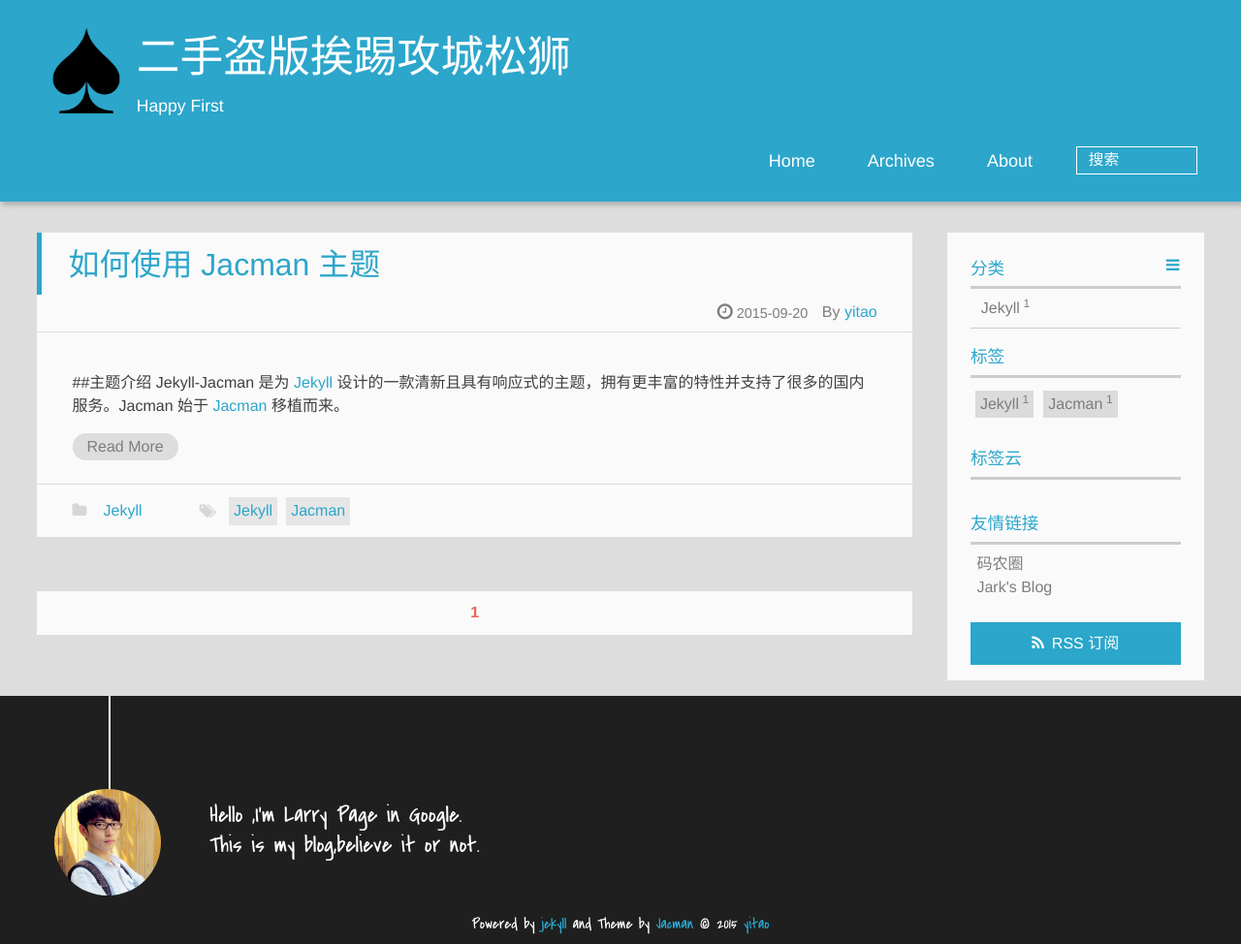
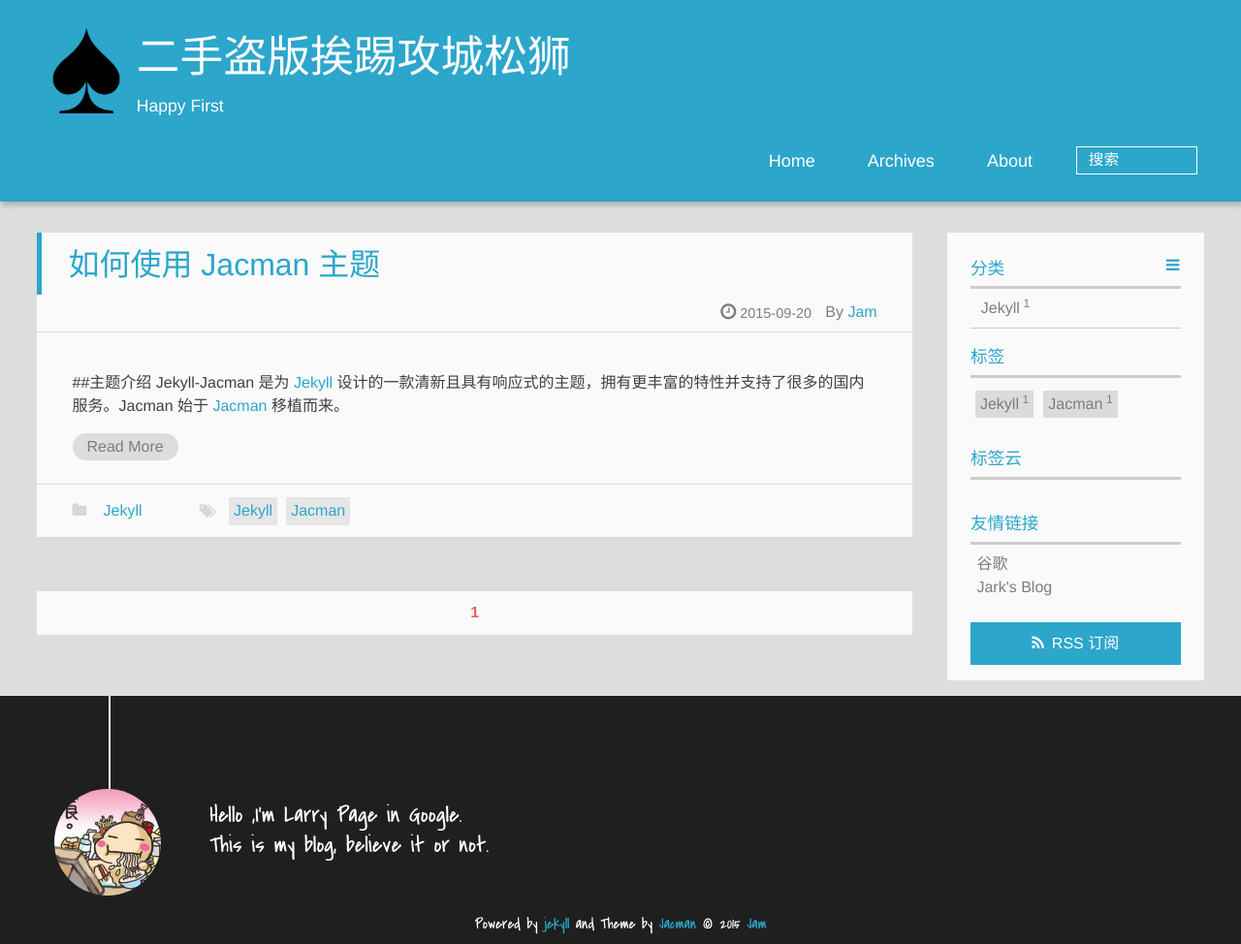
Before and after one commit to geminixing/geminixing.github.io, a Jekyll site: the page built from index.html, in a window 1280 px wide. Shown: the whole page at 97% size. Built offline with Jekyll 4.4.1, drawn with Linux system fonts in a browser that asks for light colours; Markdown is read by kramdown in place of the engine named in the settings; the list of posts is cut into pages by our own code.

Commit message:
xiuxiu
xiuxiu

```diff
--- a/_config.yml
+++ b/_config.yml
@@ -88,9 +88,9 @@ share_button: true #enable share buttons if true
 
 #### Author information
 author:
-  name: yitao      ## e.g. wuchong Author name
+  name: Jam      ## e.g. wuchong Author name
   intro_line1:  "Hello ,I'm Larry Page in Google."    ## your introduction on the bottom of the page
-  intro_line2:  "This is my blog,believe it or not."  ## the 2nd line
+  intro_line2:  "This is my blog, believe it or not."  ## the 2nd line
   weibo:      ## e.g. wuchong1014 or 2176287895 for http://weibo.com/2176287895
   weibo_verifier:  ## e.g. b3593ceb Your weibo-show widget verifier ,if you use weibo-show it is needed.
   tsina:      ## e.g. 2176287895  Your weibo ID,It will be used in share button.
@@ -114,7 +114,7 @@ toc:
 
 #### Links
 links:
-  码农圈: https://coderq.com
+  谷歌: https://www.google.com
   Jark's Blog: http://wuchong.me
 
 #### Comment
```
Also changed, not shown: assets/img/author.jpg, assets/img/author2.jpg (added), assets/img/jackman.jpg (added), assets/img/jacman2.jpg (renamed from assets/img/jacman.jpg).
